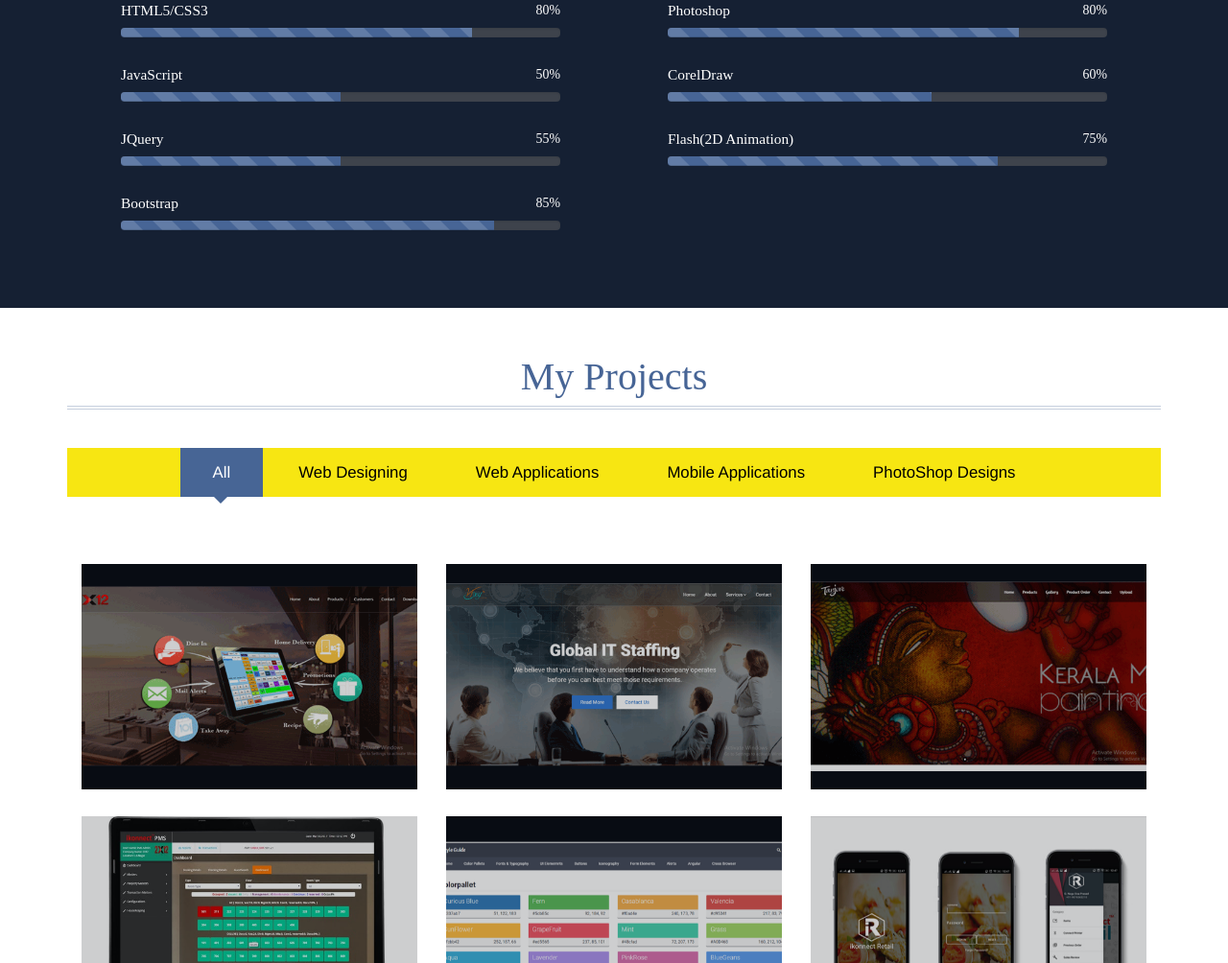
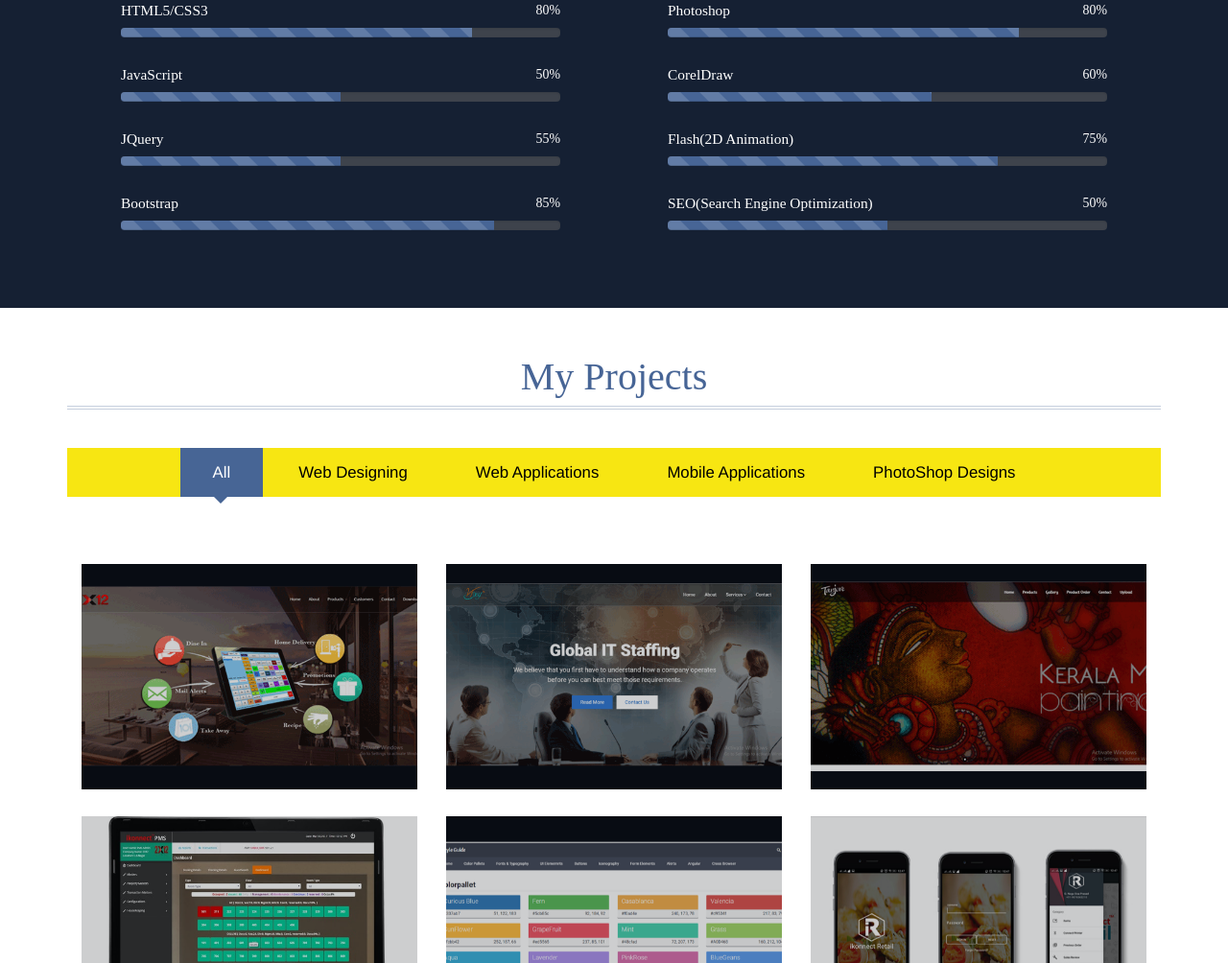
Before and after one commit to sivaprasadgorusu/MyPortfolio, a plain HTML site: page docs/index.html in a window 1280 px wide. Shown: the part 2596-3600 px from the top of the page at 96% size. Drawn offline with Linux system fonts and the light colour scheme.

Commit message:
Changed index page

```diff
--- a/docs/index.html
+++ b/docs/index.html
@@ -257,7 +257,11 @@
 						<div class="progress-bar progress-bar-striped active" style="width: 75%">
 						</div>
 					</div>
-
+					<h6>SEO(Search Engine Optimization)<span>50% </span></h6>
+					<div class="progress">
+						<div class="progress-bar progress-bar-striped active" style="width: 50%">
+						</div>
+					</div>
 				</div>
 				<div class="clearfix"> </div>
 			</div>
```
